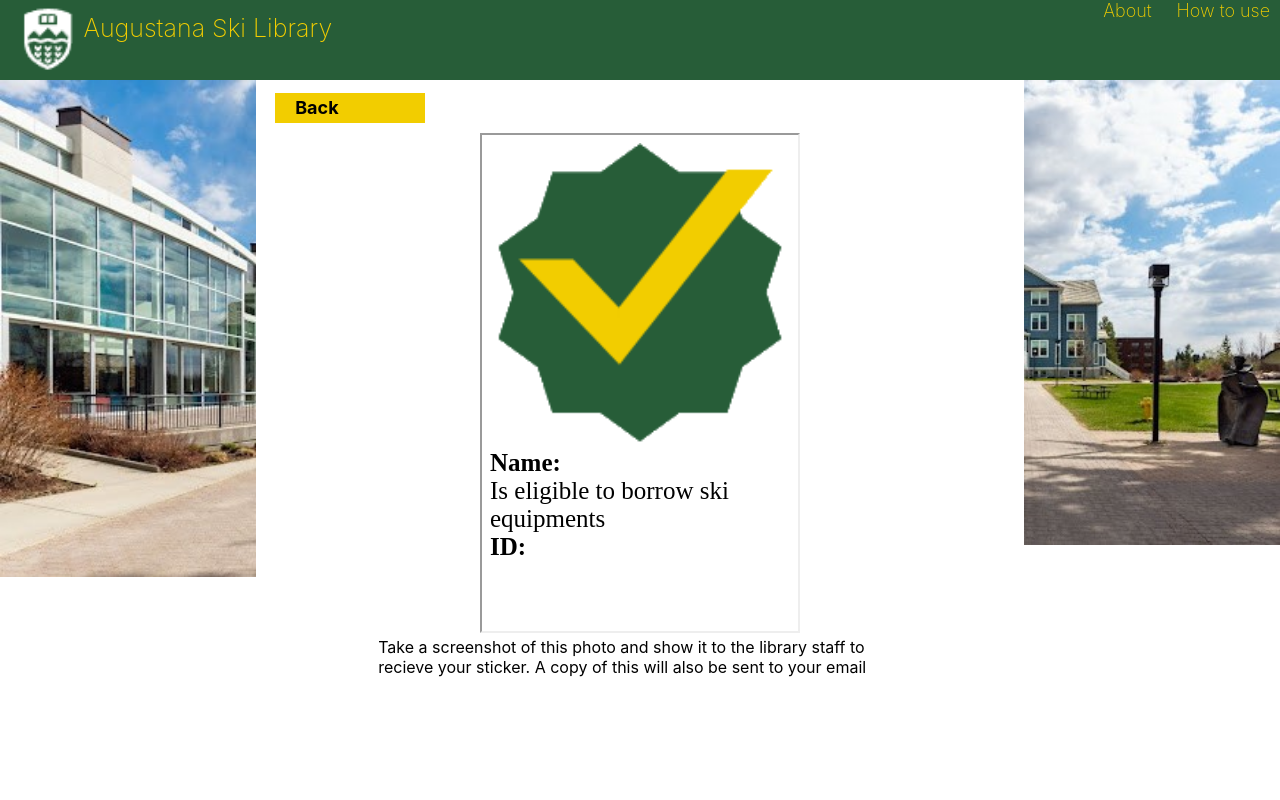
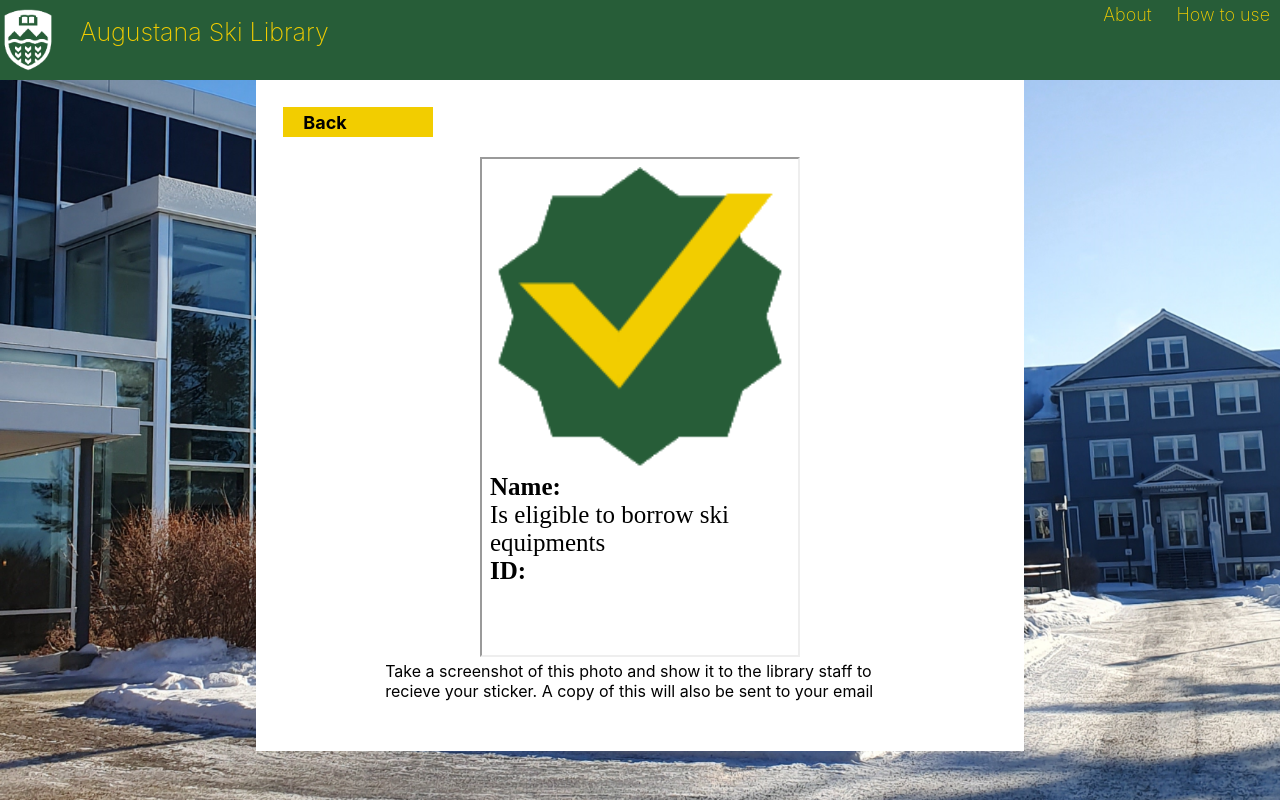
Before and after one commit to Oprixion/SkiLibrary-WebApp, a PHP site: page /certificationPage.html in a window 1280 px wide. Run offline with PHP 8.4, Linux system fonts and the light colour scheme.

Commit message:
Added background image and adjusted navbar

```diff
--- a/certificationPage.html
+++ b/certificationPage.html
@@ -9,39 +9,34 @@
 </head>
 <body>
     <!--Navbar Section-->
-   <div class="navbar">
-    <div class="navbar__container">
-        <a href="#" id="navbar__logo"><img src="images/logo.PNG" alt="logo"></a>
-        <a href="#home" class="main__title"> Augustana Ski Library</a>
+    <div class="navbar">
+      <div class="navbar__container">
+        <a href="#" id="navbar__logo"><img src="images/ualbertasmalllogo.png" alt="logo"></a>
+        <a href="homePage.html" class="main__title"> Augustana Ski Library</a>
         <ul class="navbar__menu">
             <!--Navbar items-->
           <li class="navbar__item">
-            <a href="#howtouse" class="navbar__links" id="howtouse-page">About</a>
+            <a href="#about" class="navbar__links" id="howtouse-page">About</a>
           </li>
           <li class="navbar__item">
-            <a href="#about" class="navbar__links" id="about-page">How to use</a>
+            <a href="#howtouse" class="navbar__links" id="about-page">How to use</a>
           </li>
         </ul>
       </div>
-   </div>
+    </div>
 
-   <!--Page Section-->
-   <div class="side__elements">
-    <!--Image setup-->
-    <img src="images/right.jpg" class="right__image">
-    <img src="images/left.jpg" class="left__image">
-  </div>
+  <div class="middle__elements">
 
-  <!-- Back Button -->
+    <!-- Back Button -->
   <form action="loginPage.html">
     <button class="back__button"><b>Back</b></button>
-  </form>
+  </form><br>
 
-  <div class="middle__elements">
     <!-- Certificate html -->
     <div style="text-align: center;">
       <iframe src="certificate.html" width="320px" height="500px" ></iframe>
     </div>
+
     <!--Instructions-->
     <div class="instruction__container"> Take a screenshot of this photo and show it to the
       library staff to recieve your sticker. A copy of this will also be sent to your email
--- a/style.css
+++ b/style.css
@@ -4,6 +4,13 @@
     padding: 0;
     font-family: -apple-system, BlinkMacSystemFont, 'Segoe UI', Roboto, Oxygen, Ubuntu, Cantarell, 'Open Sans', 'Helvetica Neue', sans-serif;
     scroll-behavior: smooth;
+  }
+
+  body {
+      background-image: url(images/augustana_background.jpg);
+      background-repeat: no-repeat;
+      background-size: cover;
+      background-attachment: fixed;
   }
 
 /*----------------------------------Common Atribute------------------------------------------------------*/
@@ -38,7 +45,7 @@
 .navbar__container {
     display: flex;
     justify-content: space-between;
-    height: 80px;
+    height: 90%;
     z-index: 1;
     width: 100%;
     max-width: 1900px;
@@ -61,18 +68,7 @@
 
 #navbar__logo {
     display: flex;
-}
-
-.right__image{
-    float: right;
-    width: 20%;
-    margin-left: .5%;
-}
-
-.left__image{
-    float: left;
-    width: 20%;
-    margin-right: .5%;
+    width: 80px;
 }
 
 @media screen and (max-width:800px) {
@@ -82,12 +78,11 @@
 }
 
 .middle__elements{
+    background-color: white;
     width: 60%;
-    height: auto;
+    padding: 20px;
     margin: 0 auto;
-    padding: 10px;
-    position: relative;
-
+    padding-bottom:50px;
 }
 @media screen and (max-width:800px) {
   .middle__elements{
```
Also changed, not shown: calculatorPage.html (+8 -8 lines), homePage.html (+6 -11 lines), loginPage.html (+5 -11 lines), orientation.html (+6 -9 lines), quizPage.html (+5 -10 lines), images/augustana_background.jpg (added).
